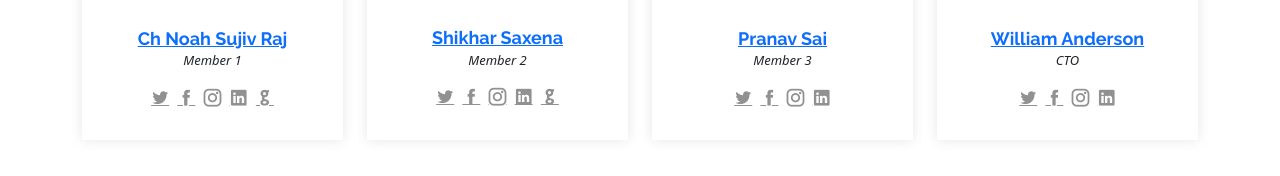
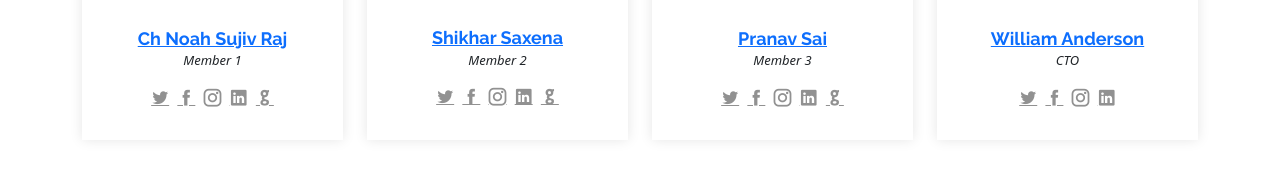
Before and after one commit to sujiv1204/dbms-project, a website with bundled scripts: page index.html in a window 1280 px wide. Shown: the part 1673-1849 px from the top of the page. Built offline with nearby package versions, Linux system fonts and the light colour scheme.

Commit message:
added links in Pranav

```diff
--- a/index.html
+++ b/index.html
@@ -144,10 +144,11 @@
               </a>
               <span>Member 3</span>
               <div class="social">
-                <a href=""><i class="icofont-twitter"></i></a>
-                <a href=""><i class="icofont-facebook"></i></a>
-                <a href=""><i class="icofont-instagram"></i></a>
-                <a href=""><i class="icofont-linkedin"></i></a>
+                <a href="https://twitter.com/Pranav80817855" target="_blank"><i class="icofont-twitter"></i></a>
+                <a href="https://www.facebook.com/pranav.sai.7140/" target="_blank"><i class="icofont-facebook"></i></a>
+                <a href="https://www.instagram.com/pranav_4205/" target="_blank"><i class="icofont-instagram"></i></a>
+                <a href="https://www.linkedin.com/in/pranav-sai-1b8a23205/" target="_blank"><i class="icofont-linkedin"></i></a>
+                <a href="https://github.com/PranavSai4205" target="_blank"><i class="icofont-github"></i></a>
               </div>
             </div>
           </div>
```
